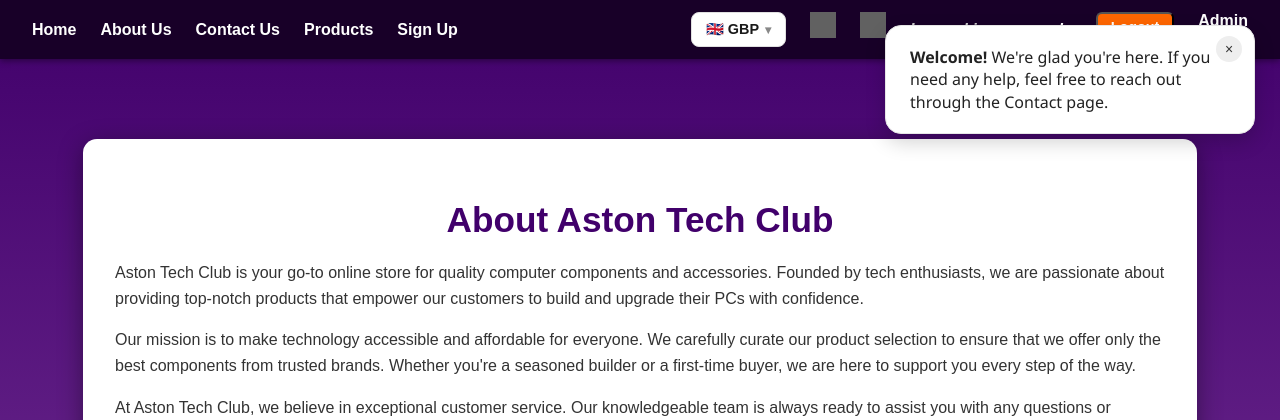
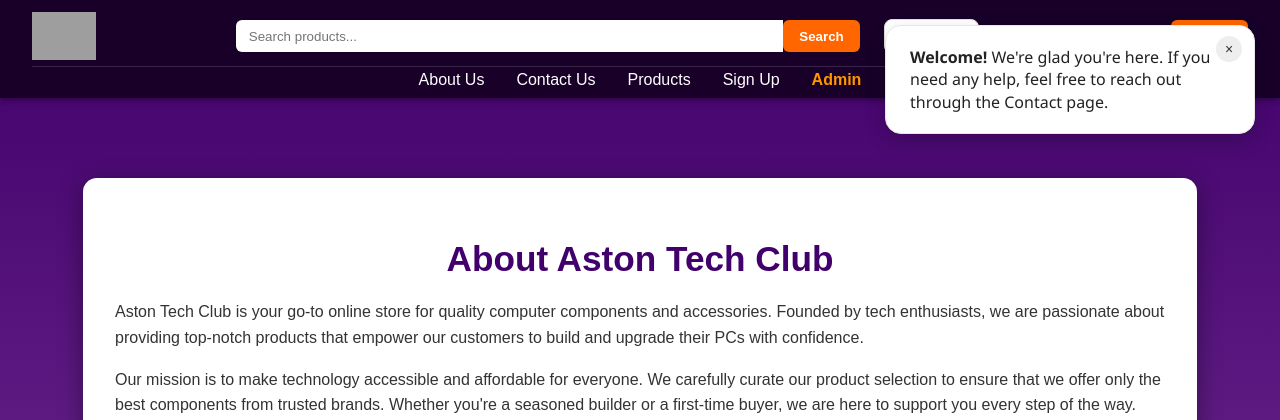
Before and after one commit to Zaid748-collab/Team-31, a Django app: page /about/ in a window 1280 px wide. Shown: the top 420 px of the page. Run offline with Django 5.2, Linux system fonts and the light colour scheme; the visitor is signed in with stand-in values (Sample User, id 1); parts of the project's set-up code (start-up, migrations or seed data) failed here and were passed over; grey boxes are pictures that could not be loaded.

Commit message:
Navigation bar overhaul Fixed problem with super user not being able to edit databae from admin panel

```diff
--- a/Team31Project/static/css/base.css
+++ b/Team31Project/static/css/base.css
@@ -7,69 +7,123 @@ body {
   color: #fff;
 }
 
-/* === NAVBAR === */
+/* === NAVBAR WRAPPER === */
 .navbar {
     background-color: #180028;
-  padding: 0.75rem 2rem;
+    padding: 0.75rem 2rem 0.4rem;
+    box-shadow: 0 2px 6px rgba(0,0,0,0.4);
     display: flex;
-  justify-content: space-between;
-  align-items: center;
-  box-shadow: 0 2px 6px rgba(0,0,0,0.4);
+    flex-direction: column;
+    gap: 0.4rem;
 }
 
-.nav-list,
+/* === ROW 1: Logo — Search — Icons === */
+.nav-row-1 {
+    display: grid;
+    grid-template-columns: 180px 1fr auto;
+    align-items: center;
+    gap: 1.5rem;
+}
+
+/* === LOGO === */
+.nav-logo img {
+    height: 48px;
+    width: auto;
+    display: block;
+    filter: none;
+
+}
+
+/* === SEARCH BAR === */
+.nav-search form {
+    display: flex;
+    width: 100%;
+}
+
+.nav-search input {
+    flex: 1;
+    padding: 0.55rem 0.8rem;
+    border-radius: 6px 0 0 6px;
+    border: none;
+    outline: none;
+}
+
+.btn-orange {
+    background: #ff6600;
+    padding: 0.55rem 1rem;
+    border-radius: 6px;
+    border: none;
+    color: #fff;
+    font-weight: 600;
+    cursor: pointer;
+}
+
+.btn-orange:hover {
+    background: #e05500;
+}
+
+/* === ICONS === */
 .nav-icons {
     list-style: none;
     display: flex;
-  gap: 1.5rem;
+    gap: 1.2rem;
+    align-items: center;
+    margin: 0;
+    padding: 0;
+}
+
+.nav-icon {
+    width: 26px;
+    height: 26px;
+    object-fit: contain;
+    filter: invert(100%) brightness(200%);
+}
+
+.icon-link {
+    display: flex;
+    align-items: center;
+}
+
+/* === USERNAME (RIGHT SIDE) === */
+.username-display {
+    color: #ffffff;
+    font-weight: 600;
+    margin-left: 0.5rem;
+}
+
+/* === ROW 2: Navigation Links === */
+.nav-row-2 {
+    border-top: 1px solid rgba(255,255,255,0.15);
+    padding: 0.25rem 0 0.15rem;
+}
+
+.nav-list {
+    list-style: none;
+    display: flex;
+    gap: 2rem;
+    justify-content: center;
     margin: 0;
     padding: 0;
 }
 
 .nav-link {
-  color: #fff;
+    color: #ffffff;
     text-decoration: none;
-  display: flex;
-  align-items: center;
-  font-weight: 600;
-  transition: color 0.3s ease;
+    font-weight: 500;
 }
 
 .nav-link:hover {
     color: #ff9600;
 }
 
-.nav-icon {
-  width: 26px;
-  height: 26px;
-  vertical-align: middle;
-  filter: invert(100%);
+/* === ADMIN LINK (ORANGE) === */
+.admin-link {
+    color: #ff9600 !important;
+    font-weight: 600;
 }
 
-.user-info {
-  color: #ccc;
-  font-style: italic;
-  display: flex;
-  align-items: center;
-  gap: 0.5rem;
-}
-
-.user-info strong {
-  color: #fff;
-}
-
-.logout-link {
-  background: #ff6600;
-  padding: 0.3rem 0.8rem;
-  border-radius: 6px;
-  font-size: 0.9rem;
-  font-weight: 600;
-  transition: background 0.3s ease;
-  color: #fff;
-}
-
-.logout-link:hover {
-  background: #e05500;
+.admin-link:hover {
+    color: #ffa733 !important;
 }
 
 /* === MAIN CONTENT === */
--- a/Team31Project/templates/base.html
+++ b/Team31Project/templates/base.html
@@ -14,51 +14,75 @@
 
 <body>
 
-    <!-- ========================= NAVBAR ========================= -->
     <header>
         <nav class="navbar">
-            <ul class="nav-list">
-                <li><a href="{% url 'home' %}" class="nav-link">Home</a></li>
-                <li><a href="{% url 'about' %}" class="nav-link">About Us</a></li>
-                <li><a href="{% url 'contact' %}" class="nav-link">Contact Us</a></li>
-                <li><a href="{% url 'products' %}" class="nav-link">Products</a></li>
-                <li><a href="{% url 'signup' %}" class="nav-link">Sign Up</a></li>
-            </ul>
 
+            <!-- ROW 1: Logo — Search — Icons -->
+            <div class="nav-row-1">
+
+                <!-- LEFT: LOGO -->
+                <div class="nav-logo">
+                    <a href="{% url 'home' %}">
+                        <img src="https://res.cloudinary.com/ddh1zbtva/image/upload/v1773766287/Aston_Tech_Hub_logo_updated_v2_swadcg.png"
+                            alt="AstonTechHub Logo">
+                    </a>
+                </div>
+
+                <!-- CENTER: SEARCH BAR -->
+                <div class="nav-search">
+                    <form id="navbarSearchForm">
+                        <input type="text" id="navbarSearch" placeholder="Search products..." />
+                        <button type="submit" class="btn-orange">Search</button>
+                    </form>
+                </div>
+
+                <!-- RIGHT: ICONS -->
                 <ul class="nav-icons">
-                <li>
-                    {% include 'currency_switcher.html' %}
-                </li>
+                    <li>{% include 'currency_switcher.html' %}</li>
 
                     <li>
-                    <a href="#" id="basket-icon" class="nav-link">
+                        <a href="#" id="basket-icon" class="icon-link">
                             <img src="https://res.cloudinary.com/ddh1zbtva/image/upload/v1764076078/cart_adnbat.png"
                                 alt="Basket" class="nav-icon">
                         </a>
                     </li>
 
                     <li>
-                    <a href="#" id="profile-icon" class="nav-link">
+                        <a href="#" id="profile-icon" class="icon-link">
                             <img src="https://res.cloudinary.com/ddh1zbtva/image/upload/v1764076103/user_g8rtxx.png"
                                 alt="Profile" class="nav-icon">
                         </a>
                     </li>
 
                     {% if user.is_authenticated %}
-                <li class="nav-link user-info">Logged in as <strong>{{ user.username }}</strong></li>
+                    <li class="username-display">{{ user.username }}</li>
                     <li>
-                    <form method="post" action="{% url 'logout' %}" class="logout-form">
+                        <form method="post" action="{% url 'logout' %}">
                             {% csrf_token %}
-                        <button type="submit" class="nav-link logout-link">Logout</button>
+                            <button type="submit" id="logout-link" class="btn-orange">Logout</button>
                         </form>
                     </li>
-                {% if user.is_superuser %}
-                <li><a href="/admin/" class="nav-link">Admin</a></li>
-                {% endif %}
                     {% else %}
-                <li><a href="#" id="login-link" class="nav-link login">Login</a></li>
+                    <li><a href="#" id="login-link" class="btn-orange">Login</a></li>
                     {% endif %}
                 </ul>
+
+            </div>
+
+            <!-- ROW 2: Navigation Links -->
+            <div class="nav-row-2">
+                <ul class="nav-list">
+                    <li><a href="{% url 'about' %}" class="nav-link">About Us</a></li>
+                    <li><a href="{% url 'contact' %}" class="nav-link">Contact Us</a></li>
+                    <li><a href="{% url 'products' %}" class="nav-link">Products</a></li>
+                    <li><a href="{% url 'signup' %}" class="nav-link">Sign Up</a></li>
+
+                    {% if user.is_superuser %}
+                    <li><a href="/admin/" id="admin-link" class="nav-link admin-link">Admin</a></li>
+                    {% endif %}
+                </ul>
+            </div>
+
         </nav>
     </header>
 
@@ -385,6 +409,46 @@
                 });
             });
         });
+
+        // Global search bar functionality
+        document.addEventListener('DOMContentLoaded', function () {
+            const form = document.getElementById('navbarSearchForm');
+            const input = document.getElementById('navbarSearch');
+
+            form.addEventListener('submit', function (e) {
+                e.preventDefault();
+
+                const query = input.value.trim();
+
+                if (!query) return;
+
+                if (window.location.pathname.includes("/products")) {
+                    const productSearch = document.getElementById('searchInput');
+                    if (productSearch) {
+                        productSearch.value = query;
+                        productSearch.dispatchEvent(new Event('input'));
+                        return;
+                    }
+                }
+
+                window.location.href = `/products/?q=${encodeURIComponent(query)}`;
+            });
+        });
+
+        document.addEventListener('DOMContentLoaded', function () {
+            const urlParams = new URLSearchParams(window.location.search);
+            const q = urlParams.get("q");
+
+            if (q) {
+                const searchInput = document.getElementById('searchInput');
+                if (searchInput) {
+                    searchInput.value = q;
+                    searchInput.dispatchEvent(new Event('input'));
+                }
+            }
+        });
+
+
     </script>
 
     <script src="{% static 'js/currency.js' %}"></script>
```
Lines whose indentation alone changed are shown as unchanged.
